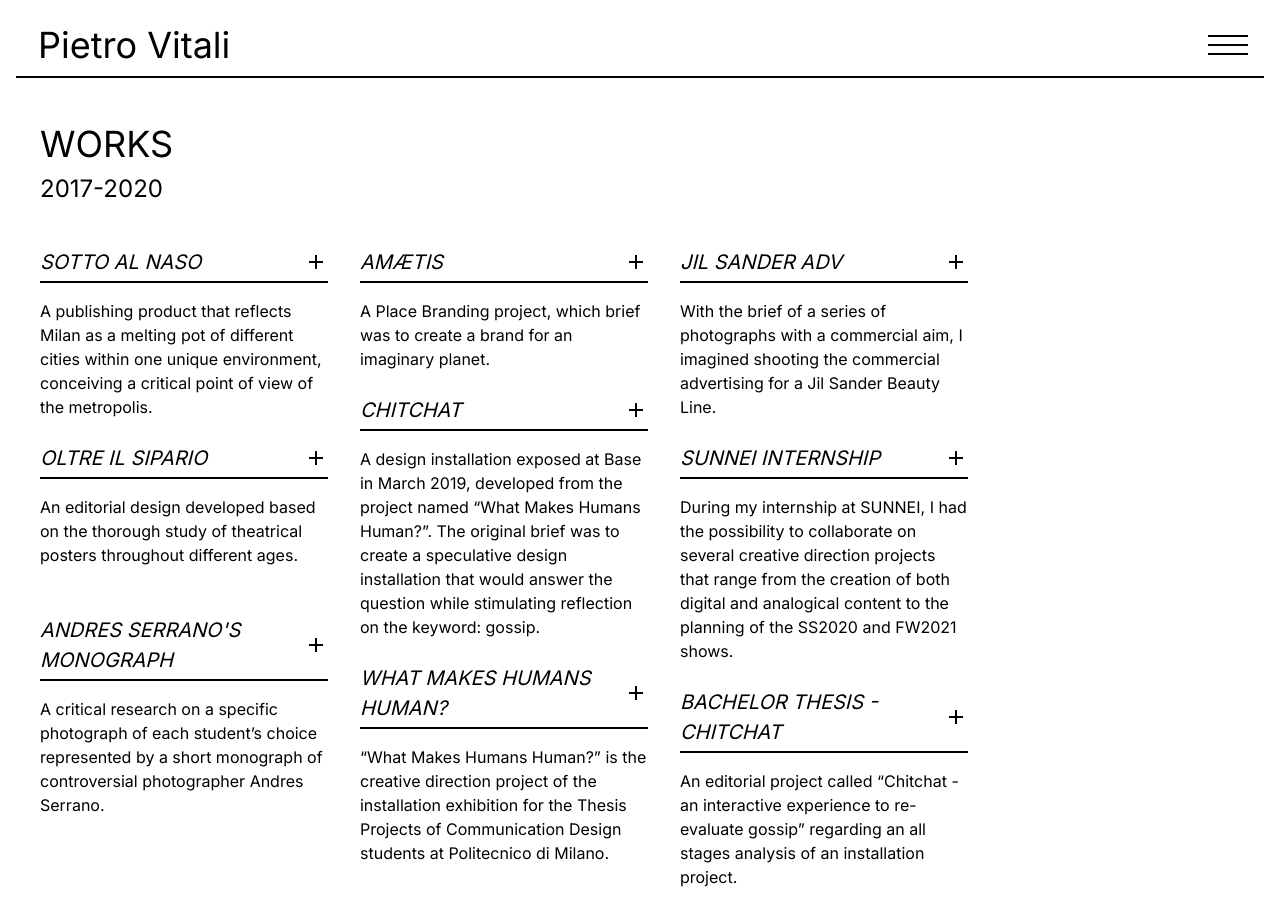
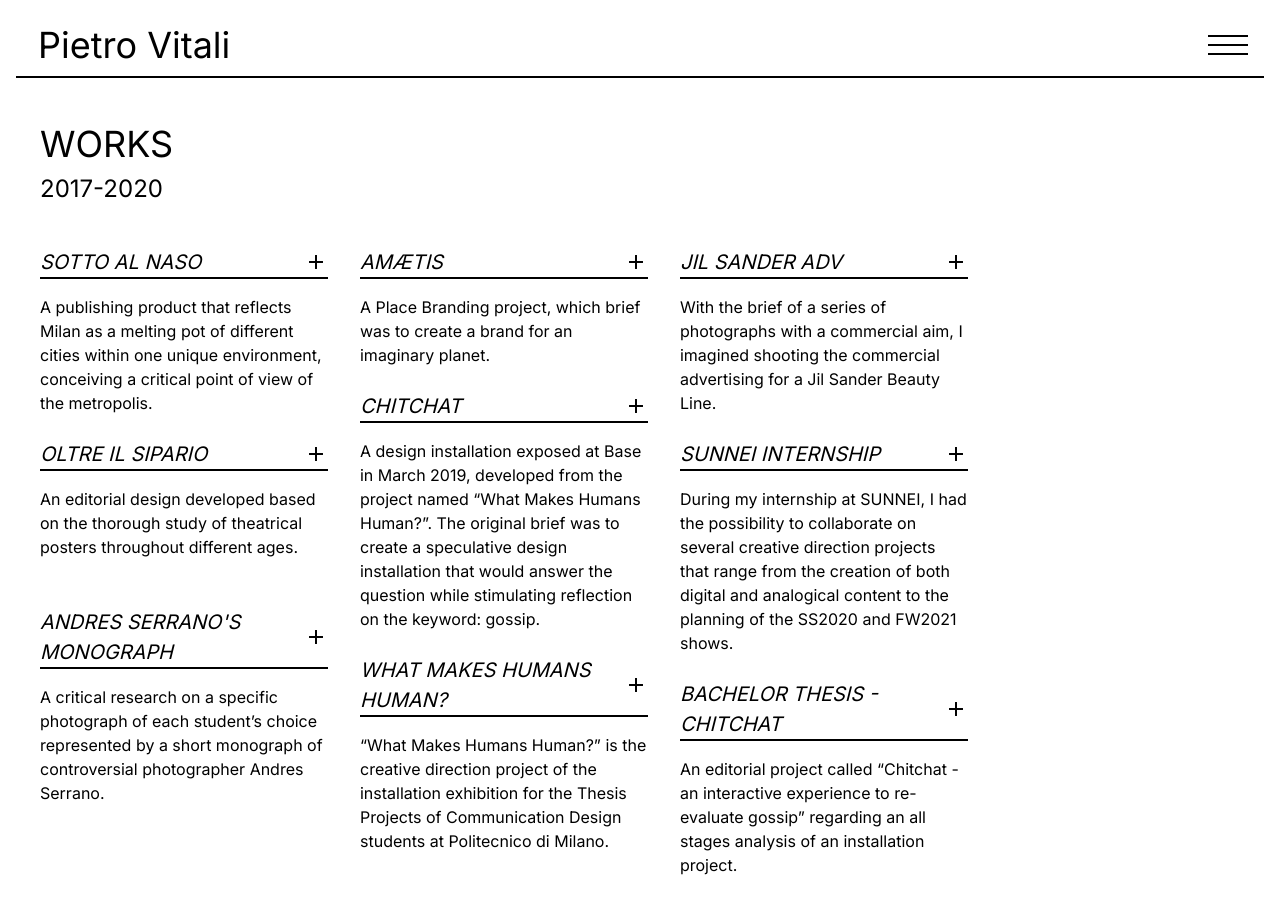
Before and after one commit to forgothiss88/pvportfolio, a Jekyll site: the page built from works.html, in a window 1280 px wide. Built offline with Jekyll 4.4.1, drawn with Linux system fonts in a browser that asks for light colours; a script that is not in the unit is left out.

Commit message:
corrected underline padding

```diff
--- a/assets/css/main.css
+++ b/assets/css/main.css
@@ -195,7 +195,6 @@ article p {
 }
 
 .lilborder {
-  padding-bottom: 4px;
   border-bottom: 2px solid black; /* This creates the border. Replace black with whatever color you want. */
 }
 
```
